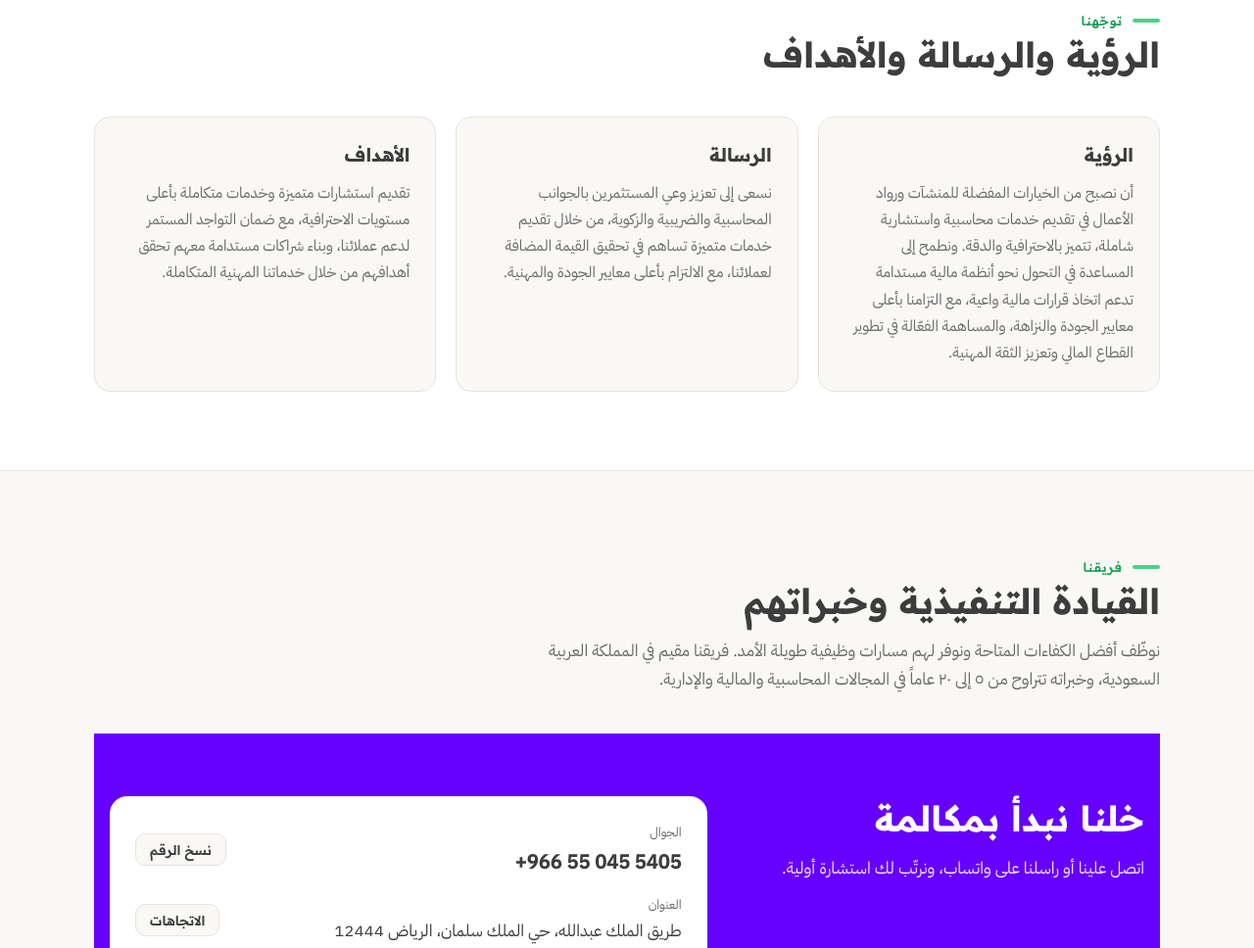
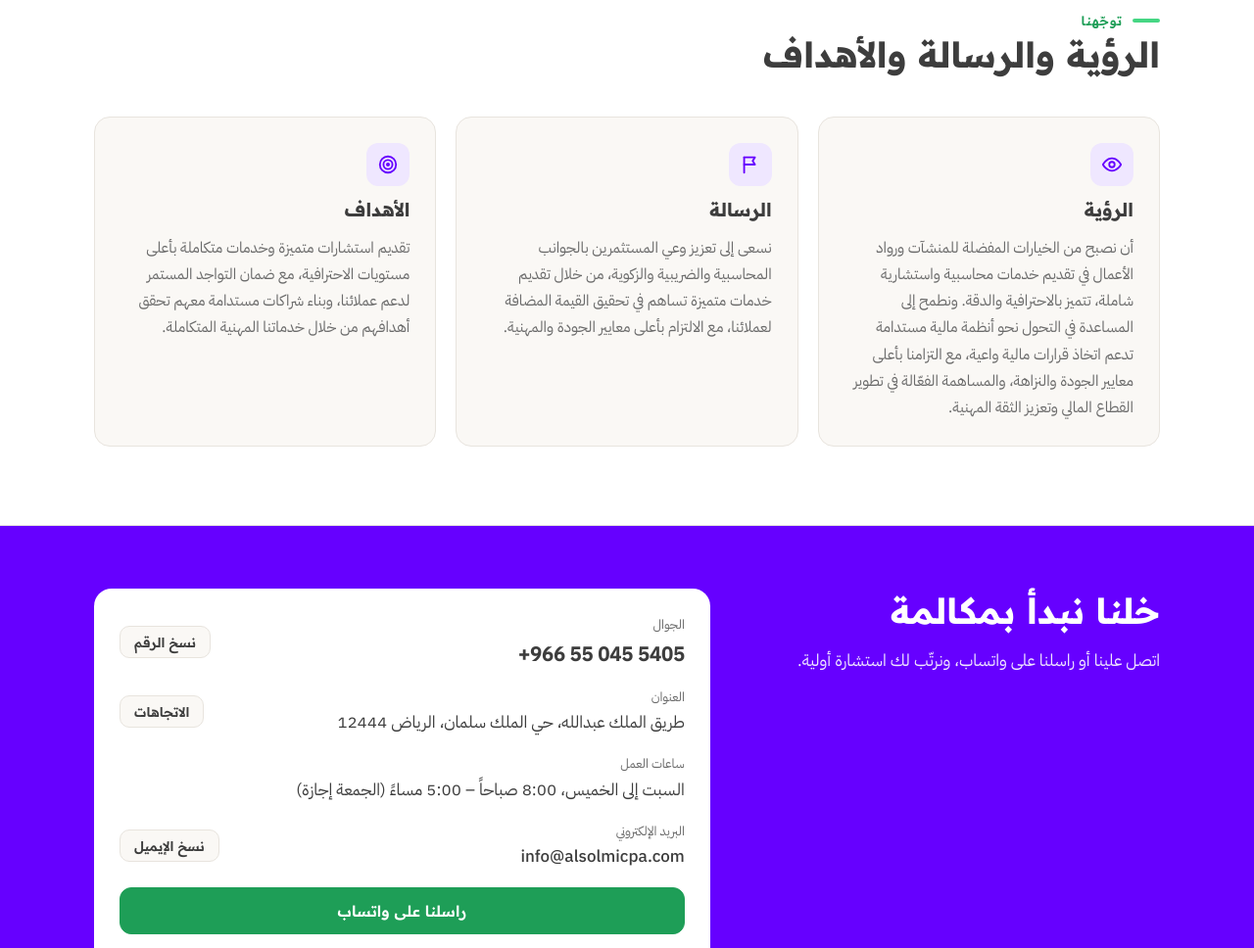
Before and after one commit to Moha054/cpasolmi, a plain HTML site: page index.html in a window 1280 px wide. Shown: the part 3046-4014 px from the top of the page at 98% size. Drawn offline with Linux system fonts and the light colour scheme.

Commit message:
Update index.html

```diff
--- a/index.html
+++ b/index.html
@@ -131,7 +131,7 @@
         <p data-ar="نركّز على خدمات المراجعة والتأكيدات، والخدمات الزكوية والضريبية، والمجال المالي والاستثماري." data-en="We specialise in audit, Zakat and tax, and financial advisory, all under one roof.">نركّز على خدمات المراجعة والتأكيدات، والخدمات الزكوية والضريبية، والمجال المالي والاستثماري.</p>
       </div>
 
-      <div class="services-grid services-grid--two">
+      <div class="services-grid services-grid--two cards--centered">
         <article class="service">
           <div class="service-icon"><svg viewBox="0 0 24 24"><path d="M9 11l3 3 8-8"/><path d="M20 12v7a2 2 0 0 1-2 2H6a2 2 0 0 1-2-2V5a2 2 0 0 1 2-2h9"/></svg></div>
           <h3 data-ar="خدمات المحاسبة والمراجعة" data-en="Accounting &amp; Audit Services">خدمات المحاسبة والمراجعة</h3>
@@ -273,16 +273,19 @@
         <h2 data-ar="الرؤية والرسالة والأهداف" data-en="Vision, Mission &amp; Objectives">الرؤية والرسالة والأهداف</h2>
       </div>
 
-      <div class="services-grid">
+      <div class="services-grid cards--centered">
         <article class="service">
+          <div class="service-icon"><svg viewBox="0 0 24 24"><path d="M2 12s3.5-7 10-7 10 7 10 7-3.5 7-10 7S2 12 2 12z"/><circle cx="12" cy="12" r="3"/></svg></div>
           <h3 data-ar="الرؤية" data-en="Vision">الرؤية</h3>
           <p data-ar="أن نصبح من الخيارات المفضلة للمنشآت ورواد الأعمال في تقديم خدمات محاسبية واستشارية شاملة، تتميز بالاحترافية والدقة. ونطمح إلى المساعدة في التحول نحو أنظمة مالية مستدامة تدعم اتخاذ قرارات مالية واعية، مع التزامنا بأعلى معايير الجودة والنزاهة، والمساهمة الفعّالة في تطوير القطاع المالي وتعزيز الثقة المهنية." data-en="To be a preferred partner for businesses and entrepreneurs seeking accurate, professional accounting and advisory services, and to help them build sustainable financial systems that support informed decisions, while upholding the highest standards of quality and integrity.">أن نصبح من الخيارات المفضلة للمنشآت ورواد الأعمال في تقديم خدمات محاسبية واستشارية شاملة، تتميز بالاحترافية والدقة. ونطمح إلى المساعدة في التحول نحو أنظمة مالية مستدامة تدعم اتخاذ قرارات مالية واعية، مع التزامنا بأعلى معايير الجودة والنزاهة، والمساهمة الفعّالة في تطوير القطاع المالي وتعزيز الثقة المهنية.</p>
         </article>
         <article class="service">
+          <div class="service-icon"><svg viewBox="0 0 24 24"><path d="M5 21V4"/><path d="M5 4h12l-2.5 4L17 12H5"/></svg></div>
           <h3 data-ar="الرسالة" data-en="Mission">الرسالة</h3>
           <p data-ar="نسعى إلى تعزيز وعي المستثمرين بالجوانب المحاسبية والضريبية والزكوية، من خلال تقديم خدمات متميزة تساهم في تحقيق القيمة المضافة لعملائنا، مع الالتزام بأعلى معايير الجودة والمهنية." data-en="To help investors and business owners better understand their accounting, tax and Zakat obligations, through high-quality services that add real value.">نسعى إلى تعزيز وعي المستثمرين بالجوانب المحاسبية والضريبية والزكوية، من خلال تقديم خدمات متميزة تساهم في تحقيق القيمة المضافة لعملائنا، مع الالتزام بأعلى معايير الجودة والمهنية.</p>
         </article>
         <article class="service">
+          <div class="service-icon"><svg viewBox="0 0 24 24"><circle cx="12" cy="12" r="9"/><circle cx="12" cy="12" r="5"/><circle cx="12" cy="12" r="1.2"/></svg></div>
           <h3 data-ar="الأهداف" data-en="Objectives">الأهداف</h3>
           <p data-ar="تقديم استشارات متميزة وخدمات متكاملة بأعلى مستويات الاحترافية، مع ضمان التواجد المستمر لدعم عملائنا، وبناء شراكات مستدامة معهم تحقق أهدافهم من خلال خدماتنا المهنية المتكاملة." data-en="To provide outstanding advice and integrated services with the highest level of professionalism, to be there for our clients whenever they need us, and to build lasting partnerships that help them achieve their goals.">تقديم استشارات متميزة وخدمات متكاملة بأعلى مستويات الاحترافية، مع ضمان التواجد المستمر لدعم عملائنا، وبناء شراكات مستدامة معهم تحقق أهدافهم من خلال خدماتنا المهنية المتكاملة.</p>
         </article>
@@ -290,15 +293,6 @@
     </div>
   </section>
 
-
-  <!-- Leadership and team -->
-  <section class="section" id="team">
-    <div class="container">
-      <div class="section-intro">
-        <span class="label" data-ar="فريقنا" data-en="Our Team">فريقنا</span>
-        <h2 data-ar="القيادة التنفيذية وخبراتهم" data-en="Executive Leadership">القيادة التنفيذية وخبراتهم</h2>
-        <p data-ar="نوظّف أفضل الكفاءات المتاحة ونوفر لهم مسارات وظيفية طويلة الأمد. فريقنا مقيم في المملكة العربية السعودية، وخبراته تتراوح من ٥ إلى ٢٠ عاماً في المجالات المحاسبية والمالية والإدارية." data-en="We recruit the best available talent and offer long-term career paths rather than short-term contracts. Our team is based in Saudi Arabia, with 5 to 20 years of experience across accounting, finance and management.">نوظّف أفضل الكفاءات المتاحة ونوفر لهم مسارات وظيفية طويلة الأمد. فريقنا مقيم في المملكة العربية السعودية، وخبراته تتراوح من ٥ إلى ٢٠ عاماً في المجالات المحاسبية والمالية والإدارية.</p>
-      </div>
 
   <!-- Contact -->
   <section class="contact" id="contact">
```
